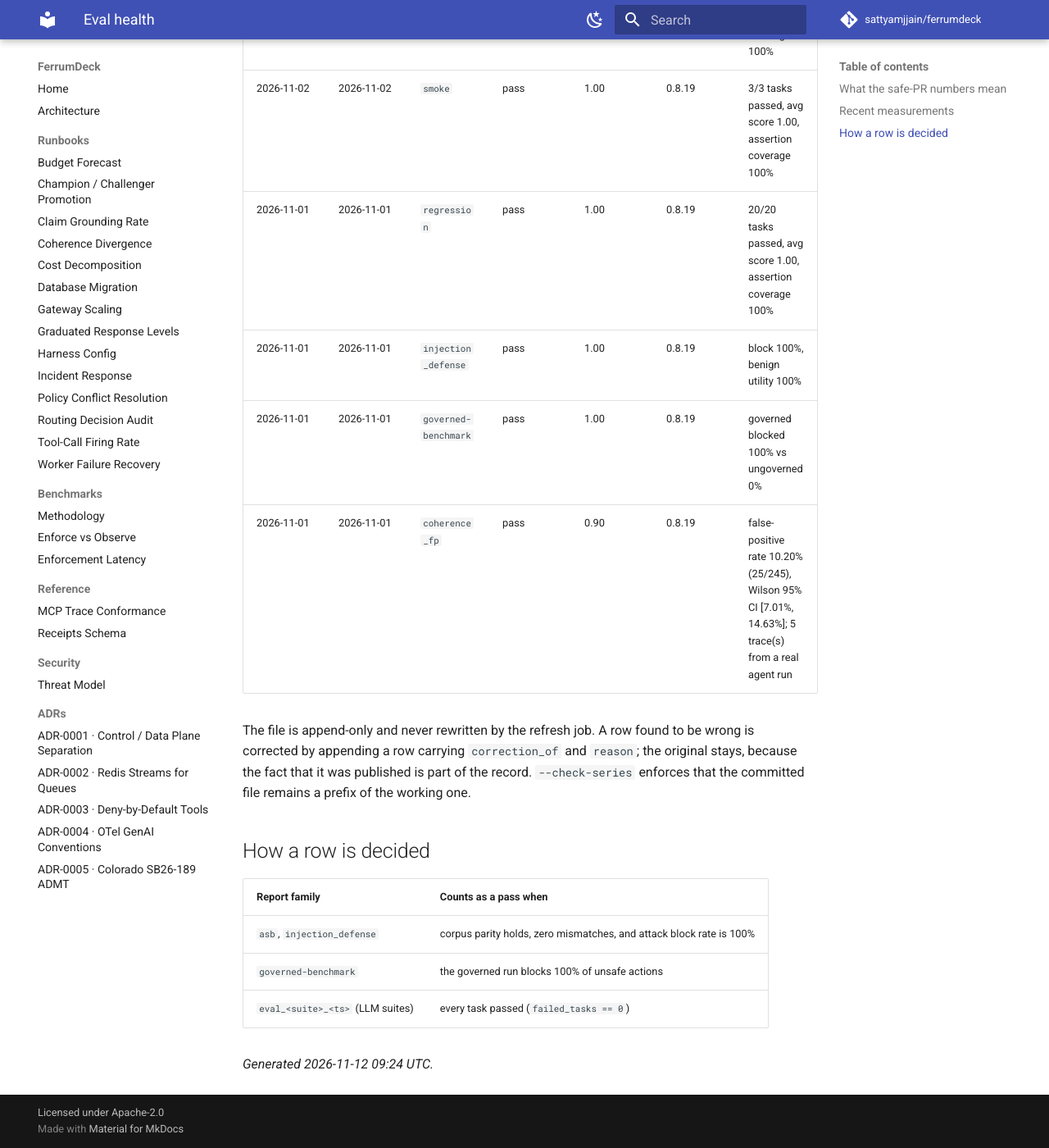
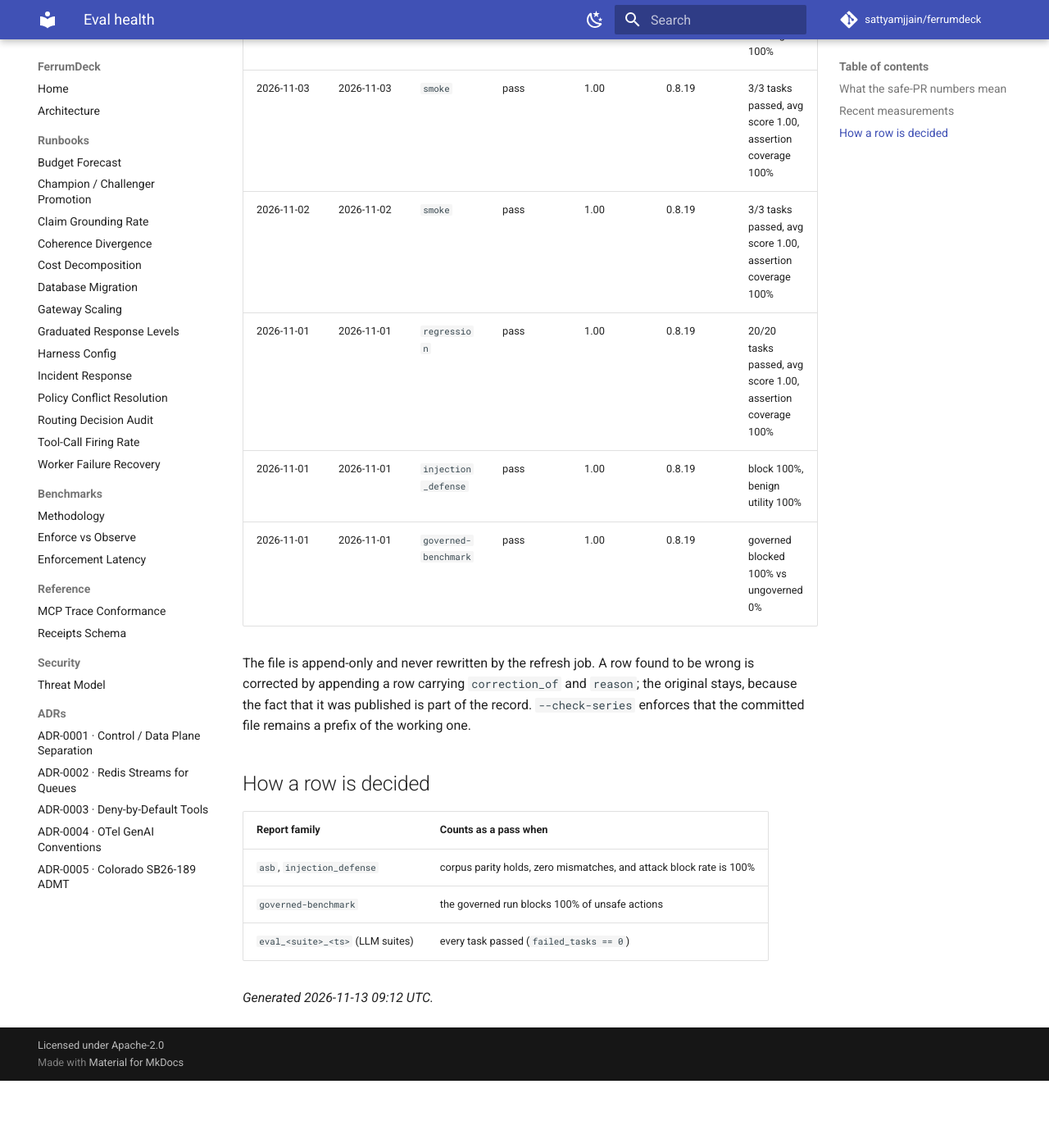
Before and after one commit to sattyamjjain/ferrumdeck, an MkDocs documentation site: the page built from docs/eval-health.md, in a window 1280 px wide and 1400 px high, scrolled down 4225 px. Shown: the whole window at 82% size. Built offline with MkDocs 1.6.1 and Material for MkDocs 9.7.7, drawn with Linux system fonts in a browser that asks for light colours; comment, search, counter and statistics services are not loaded; after the commit the page ends 5543 px from its top, so only the background shows below that; some of the changed text lies outside the part shown.

Commit message:
docs(evals): refresh eval health + append series 2026-11-13 [skip ci]

```diff
--- a/docs/eval-health.md
+++ b/docs/eval-health.md
@@ -25,14 +25,15 @@ So neither number was ever evidence about the agent. The response is to rescope
 | `governed-benchmark` | 2026-11-08 | pass | 1.00 | 14 | governed blocked 100% vs ungoverned 0% |
 | `injection_defense` | 2026-11-08 | pass | 1.00 | 14 | block 100%, benign utility 100% |
 | `regression` | 2026-11-08 | pass | 1.00 | 14 | 20/20 tasks passed, avg score 1.00, assertion coverage 100% |
-| `smoke` | 2026-11-12 | pass | 1.00 | 90 | 3/3 tasks passed, avg score 1.00, assertion coverage 100% |
+| `smoke` | 2026-11-13 | pass | 1.00 | 91 | 3/3 tasks passed, avg score 1.00, assertion coverage 100% |
 
 ## Recent measurements
 
-The last 20 of 158 rows from [`eval-health-series.jsonl`](eval-health-series.jsonl), newest first. The table above says what is true today; this says what was true before, which is the part a snapshot throws away. **A number that has never moved here has not been re-measured** — check `measured` against `recorded` before reading a steady value as a stable one.
+The last 20 of 159 rows from [`eval-health-series.jsonl`](eval-health-series.jsonl), newest first. The table above says what is true today; this says what was true before, which is the part a snapshot throws away. **A number that has never moved here has not been re-measured** — check `measured` against `recorded` before reading a steady value as a stable one.
 
 | Measured | Recorded | Suite | Result | Score | Harness | Detail |
 | --- | --- | --- | --- | --- | --- | --- |
+| 2026-11-13 | 2026-11-13 | `smoke` | pass | 1.00 | 0.8.19 | 3/3 tasks passed, avg score 1.00, assertion coverage 100% |
 | 2026-11-12 | 2026-11-12 | `smoke` | pass | 1.00 | 0.8.19 | 3/3 tasks passed, avg score 1.00, assertion coverage 100% |
 | 2026-11-11 | 2026-11-11 | `smoke` | pass | 1.00 | 0.8.19 | 3/3 tasks passed, avg score 1.00, assertion coverage 100% |
 | 2026-11-10 | 2026-11-10 | `smoke` | pass | 1.00 | 0.8.19 | 3/3 tasks passed, avg score 1.00, assertion coverage 100% |
@@ -52,7 +53,6 @@ The last 20 of 158 rows from [`eval-health-series.jsonl`](eval-health-series.jso
 | 2026-11-01 | 2026-11-01 | `regression` | pass | 1.00 | 0.8.19 | 20/20 tasks passed, avg score 1.00, assertion coverage 100% |
 | 2026-11-01 | 2026-11-01 | `injection_defense` | pass | 1.00 | 0.8.19 | block 100%, benign utility 100% |
 | 2026-11-01 | 2026-11-01 | `governed-benchmark` | pass | 1.00 | 0.8.19 | governed blocked 100% vs ungoverned 0% |
-| 2026-11-01 | 2026-11-01 | `coherence_fp` | pass | 0.90 | 0.8.19 | false-positive rate 10.20% (25/245), Wilson 95% CI [7.01%, 14.63%]; 5 trace(s) from a real agent run |
 
 The file is append-only and never rewritten by the refresh job. A row found to be wrong is corrected by appending a row carrying `correction_of` and `reason`; the original stays, because the fact that it was published is part of the record. `--check-series` enforces that the committed file remains a prefix of the working one.
 
@@ -64,4 +64,4 @@ The file is append-only and never rewritten by the refresh job. A row found to b
 | `governed-benchmark` | the governed run blocks 100% of unsafe actions |
 | `eval_<suite>_<ts>` (LLM suites) | every task passed (`failed_tasks == 0`) |
 
-_Generated 2026-11-12 09:24 UTC._
+_Generated 2026-11-13 09:12 UTC._
```
Also changed, not shown: 2 other files.
